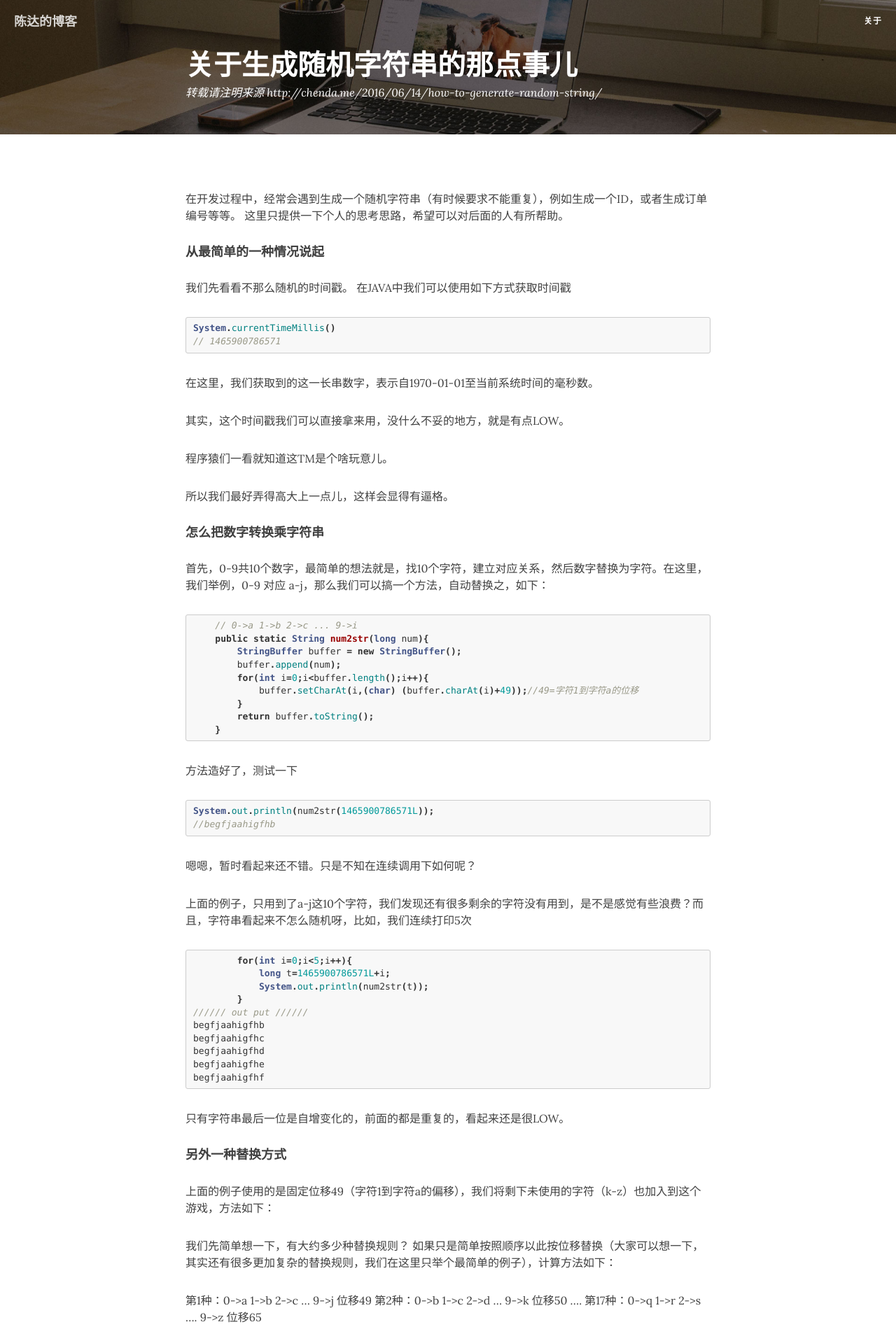
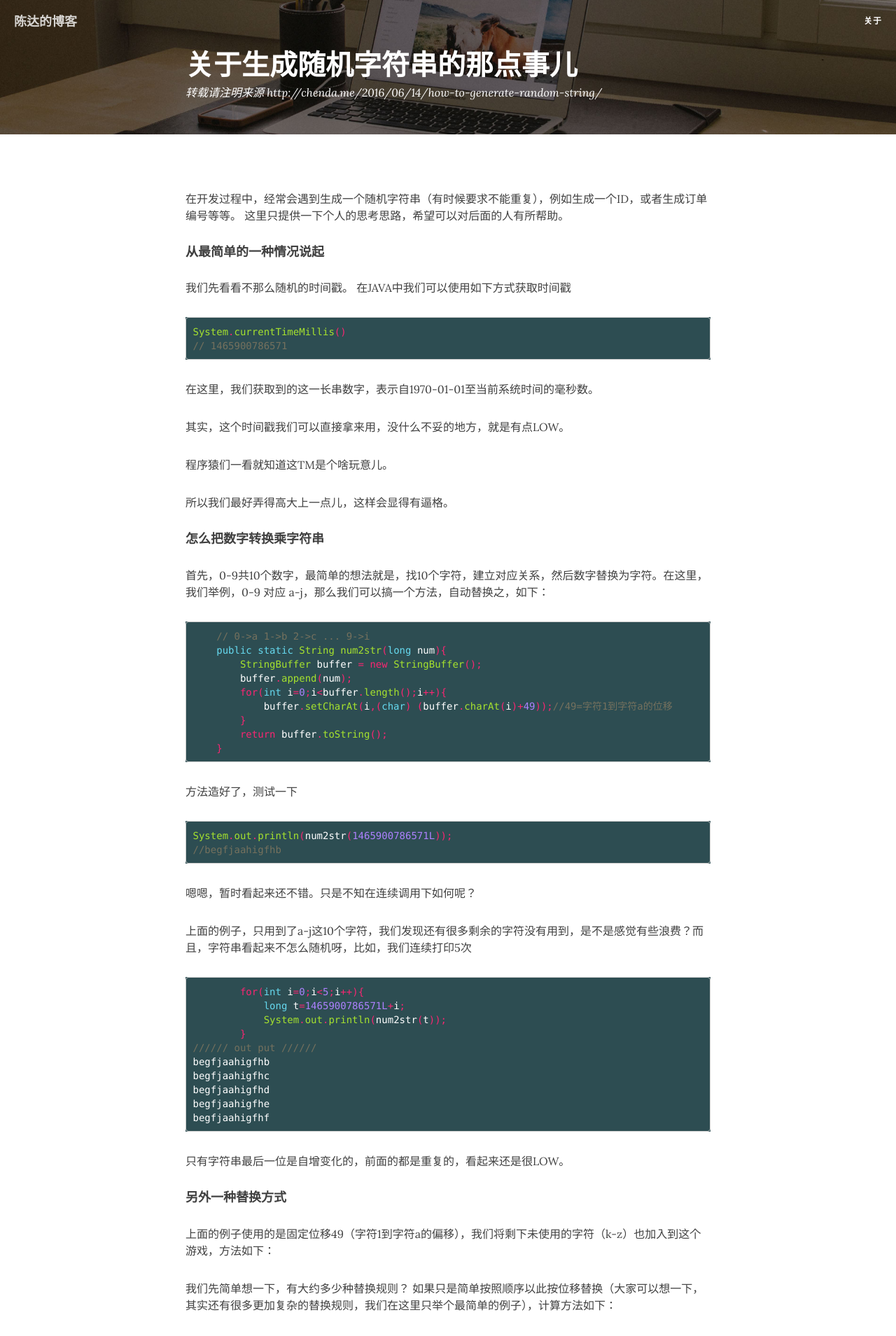
Before and after one commit to tommychin/tommychin.github.io, a Jekyll site: the page built from _posts/2016-6-14-how-to-generate-random-string.md, in a window 1280 px wide. Shown: the top 1909 px of the page at 70% size. Built offline with Jekyll 4.4.1, drawn with Linux system fonts in a browser that asks for light colours; nearby versions of some CDN libraries.

Commit message:
change code style

```diff
--- a/_config.yml
+++ b/_config.yml
@@ -15,6 +15,8 @@
 # Build settings
 markdown: kramdown
 highlighter: rouge
+kramdown:
+    syntax_highlighter: rouge
 permalink: pretty
 paginate: 5
 exclude: ["less","node_modules","Gruntfile.js","package.json","README.md"]
--- a/css/syntax.css
+++ b/css/syntax.css
@@ -1,84 +1,189 @@
-/* to make lines scroll instead of wrap */
-/* from http://stackoverflow.com/a/23393920 */
-
-.highlight pre code * {
-  white-space: nowrap;    // this sets all children inside to nowrap
+.highlight table td { padding: 5px; }
+.highlight table pre { margin: 0; }
+.highlight .gh {
+  color: #999999;
 }
-
-.highlight pre {
-  overflow-x: auto;       // this sets the scrolling in x
+.highlight .sr {
+  color: #f6aa11;
 }
-
-.highlight pre code {
-  white-space: pre;       // forces <code> to respect <pre> formatting
+.highlight .go {
+  color: #888888;
 }
-
-
-/*
- * GitHub style for Pygments syntax highlighter, for use with Jekyll
- * Courtesy of GitHub.com
- */
-
-.highlight pre, pre, .highlight .hll { background-color: #f8f8f8; border: 1px solid #ccc; padding: 6px 10px; border-radius: 3px; }
-.highlight .c { color: #999988; font-style: italic; }
-.highlight .err { color: #a61717; background-color: #e3d2d2; }
-.highlight .k { font-weight: bold; }
-.highlight .o { font-weight: bold; }
-.highlight .cm { color: #999988; font-style: italic; }
-.highlight .cp { color: #999999; font-weight: bold; }
-.highlight .c1 { color: #999988; font-style: italic; }
-.highlight .cs { color: #999999; font-weight: bold; font-style: italic; }
-.highlight .gd { color: #000000; background-color: #ffdddd; }
-.highlight .gd .x { color: #000000; background-color: #ffaaaa; }
-.highlight .ge { font-style: italic; }
-.highlight .gr { color: #aa0000; }
-.highlight .gh { color: #999999; }
-.highlight .gi { color: #000000; background-color: #ddffdd; }
-.highlight .gi .x { color: #000000; background-color: #aaffaa; }
-.highlight .go { color: #888888; }
-.highlight .gp { color: #555555; }
-.highlight .gs { font-weight: bold; }
-.highlight .gu { color: #800080; font-weight: bold; }
-.highlight .gt { color: #aa0000; }
-.highlight .kc { font-weight: bold; }
-.highlight .kd { font-weight: bold; }
-.highlight .kn { font-weight: bold; }
-.highlight .kp { font-weight: bold; }
-.highlight .kr { font-weight: bold; }
-.highlight .kt { color: #445588; font-weight: bold; }
-.highlight .m { color: #009999; }
-.highlight .s { color: #dd1144; }
-.highlight .n { color: #333333; }
-.highlight .na { color: teal; }
-.highlight .nb { color: #0086b3; }
-.highlight .nc { color: #445588; font-weight: bold; }
-.highlight .no { color: teal; }
-.highlight .ni { color: purple; }
-.highlight .ne { color: #990000; font-weight: bold; }
-.highlight .nf { color: #990000; font-weight: bold; }
-.highlight .nn { color: #555555; }
-.highlight .nt { color: navy; }
-.highlight .nv { color: teal; }
-.highlight .ow { font-weight: bold; }
-.highlight .w { color: #bbbbbb; }
-.highlight .mf { color: #009999; }
-.highlight .mh { color: #009999; }
-.highlight .mi { color: #009999; }
-.highlight .mo { color: #009999; }
-.highlight .sb { color: #dd1144; }
-.highlight .sc { color: #dd1144; }
-.highlight .sd { color: #dd1144; }
-.highlight .s2 { color: #dd1144; }
-.highlight .se { color: #dd1144; }
-.highlight .sh { color: #dd1144; }
-.highlight .si { color: #dd1144; }
-.highlight .sx { color: #dd1144; }
-.highlight .sr { color: #009926; }
-.highlight .s1 { color: #dd1144; }
-.highlight .ss { color: #990073; }
-.highlight .bp { color: #999999; }
-.highlight .vc { color: teal; }
-.highlight .vg { color: teal; }
-.highlight .vi { color: teal; }
-.highlight .il { color: #009999; }
-.highlight .gc { color: #999; background-color: #EAF2F5; }
+.highlight .gp {
+  color: #555555;
+}
+.highlight .gs {
+}
+.highlight .gu {
+  color: #aaaaaa;
+}
+.highlight .nb {
+  color: #f6aa11;
+}
+.highlight .cm {
+  color: #75715e;
+}
+.highlight .cp {
+  color: #75715e;
+}
+.highlight .c1 {
+  color: #75715e;
+}
+.highlight .cs {
+  color: #75715e;
+}
+.highlight .c, .highlight .cd {
+  color: #75715e;
+}
+.highlight .err {
+  color: #960050;
+}
+.highlight .gr {
+  color: #960050;
+}
+.highlight .gt {
+  color: #960050;
+}
+.highlight .gd {
+  color: #49483e;
+}
+.highlight .gi {
+  color: #49483e;
+}
+.highlight .ge {
+  color: #49483e;
+}
+.highlight .kc {
+  color: #66d9ef;
+}
+.highlight .kd {
+  color: #66d9ef;
+}
+.highlight .kr {
+  color: #66d9ef;
+}
+.highlight .no {
+  color: #66d9ef;
+}
+.highlight .kt {
+  color: #66d9ef;
+}
+.highlight .mf {
+  color: #ae81ff;
+}
+.highlight .mh {
+  color: #ae81ff;
+}
+.highlight .il {
+  color: #ae81ff;
+}
+.highlight .mi {
+  color: #ae81ff;
+}
+.highlight .mo {
+  color: #ae81ff;
+}
+.highlight .m, .highlight .mb, .highlight .mx {
+  color: #ae81ff;
+}
+.highlight .sc {
+  color: #ae81ff;
+}
+.highlight .se {
+  color: #ae81ff;
+}
+.highlight .ss {
+  color: #ae81ff;
+}
+.highlight .sd {
+  color: #e6db74;
+}
+.highlight .s2 {
+  color: #e6db74;
+}
+.highlight .sb {
+  color: #e6db74;
+}
+.highlight .sh {
+  color: #e6db74;
+}
+.highlight .si {
+  color: #e6db74;
+}
+.highlight .sx {
+  color: #e6db74;
+}
+.highlight .s1 {
+  color: #e6db74;
+}
+.highlight .s {
+  color: #e6db74;
+}
+.highlight .na {
+  color: #a6e22e;
+}
+.highlight .nc {
+  color: #a6e22e;
+}
+.highlight .nd {
+  color: #a6e22e;
+}
+.highlight .ne {
+  color: #a6e22e;
+}
+.highlight .nf {
+  color: #a6e22e;
+}
+.highlight .vc {
+  color: #ffffff;
+}
+.highlight .nn {
+  color: #ffffff;
+}
+.highlight .nl {
+  color: #ffffff;
+}
+.highlight .ni {
+  color: #ffffff;
+}
+.highlight .bp {
+  color: #ffffff;
+}
+.highlight .vg {
+  color: #ffffff;
+}
+.highlight .vi {
+  color: #ffffff;
+}
+.highlight .nv {
+  color: #ffffff;
+}
+.highlight .w {
+  color: #ffffff;
+}
+.highlight {
+  color: #ffffff;
+  background-color: #2D4D52;
+  font-size: 14px;
+}
+.highlight .n, .highlight .py, .highlight .nx {
+  color: #ffffff;
+}
+.highlight .ow {
+  color: #f92672;
+}
+.highlight .nt {
+  color: #f92672;
+}
+.highlight .k, .highlight .kv {
+  color: #f92672;
+}
+.highlight .kn {
+  color: #f92672;
+}
+.highlight .kp {
+  color: #f92672;
+}
+.highlight .o {
+  color: #f92672;
+}
```
Also changed, not shown: about.html (deleted, +0 -12 lines), about.md (added, +36 -0 lines).
